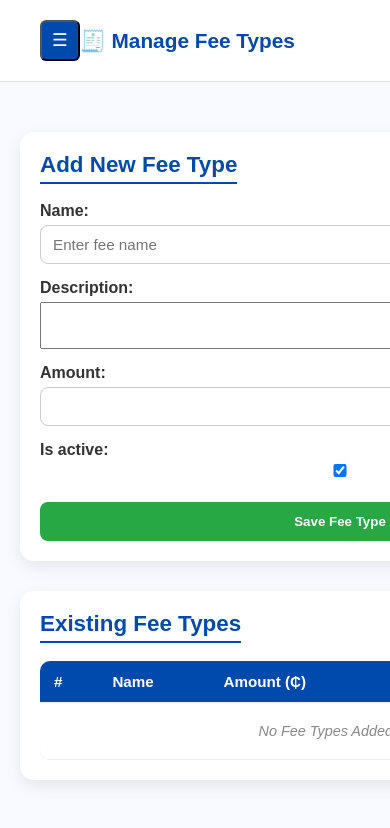
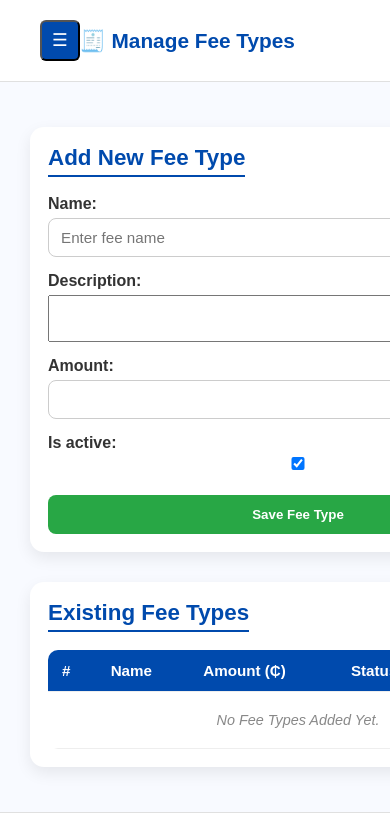
Before and after one commit to mohammedshamsudeen310-art/SMS, a Django app: page /finance/fees/types/ in a window 390 px wide. Shown: the top 828 px of the page. Run offline with Django 5.2, Linux system fonts and the light colour scheme; data that the repository does not hold is empty.

Commit message:
update entire project with latest changes

```diff
--- a/templates/finance/fee_types.html
+++ b/templates/finance/fee_types.html
@@ -5,6 +5,7 @@
 {% block content %}
 <div class="fee-container">
 
+  <!-- Fee Type Form -->
   <div class="fee-form">
     <h2>Add New Fee Type</h2>
     <form method="post">
@@ -14,10 +15,9 @@
     </form>
   </div>
 
+  <!-- Fee List -->
   <div class="fee-list">
     <h2>Existing Fee Types</h2>
-
-    <!-- 🔹 Scrollable Table Wrapper -->
     <div class="table-wrapper">
       <table>
         <thead>
@@ -68,6 +68,8 @@
   gap: 30px;
   margin: 30px auto;
   align-items: start;
+  max-width: 1200px;
+  padding: 0 20px;
 }
 
 /* 🔹 Panels */
@@ -80,7 +82,7 @@
 }
 
 .fee-form:hover, .fee-list:hover {
-  transform: translateY(-3px);
+  transform: translateY(-2px);
   box-shadow: 0 8px 18px rgba(0, 0, 0, 0.12);
 }
 
@@ -115,6 +117,7 @@ form input, form select {
   font-size: 0.95rem;
   outline: none;
   transition: 0.3s;
+  width: 100%;
 }
 
 form input:focus, form select:focus {
@@ -138,18 +141,17 @@ form input:focus, form select:focus {
 
 .btn-save:hover {
   background: #218838;
-  transform: translateY(-2px);
+  transform: translateY(-1px);
 }
 
 /* 🔹 Scrollable Table Wrapper */
 .table-wrapper {
   overflow-x: auto;
+  -webkit-overflow-scrolling: touch;
   border-radius: 10px;
-  -webkit-overflow-scrolling: touch;
-  box-shadow: inset 0 0 0 1px #ddd;
+  scrollbar-width: thin;
 }
 
-/* 🔹 Scrollbar Styling */
 .table-wrapper::-webkit-scrollbar {
   height: 8px;
 }
@@ -157,19 +159,13 @@ form input:focus, form select:focus {
   background: #004aad;
   border-radius: 8px;
 }
-.table-wrapper::-webkit-scrollbar-thumb:hover {
-  background: #003080;
-}
-.table-wrapper::-webkit-scrollbar-track {
-  background: #f2f2f2;
-}
 
 /* 🔹 Table Styles */
 table {
   width: 100%;
   border-collapse: collapse;
   background: #fff;
-  min-width: 600px; /* Ensures scrollability on small screens */
+  min-width: 600px; /* ensures horizontal scroll */
 }
 
 th, td {
@@ -189,6 +185,7 @@ th {
 td {
   color: #333;
   font-size: 0.9rem;
+  white-space: nowrap;
 }
 
 tr:hover {
@@ -234,7 +231,6 @@ tr:hover {
   text-decoration: none;
   font-size: 0.85rem;
   transition: background 0.3s ease, transform 0.2s ease;
-  white-space: nowrap;
 }
 
 .btn-edit {
@@ -257,13 +253,29 @@ tr:hover {
   transform: translateY(-1px);
 }
 
-/* 🔹 Responsive */
-@media(max-width: 900px) {
+/* 🔹 Responsive Design */
+@media (max-width: 992px) {
   .fee-container {
     grid-template-columns: 1fr;
   }
+}
+
+@media (max-width: 600px) {
+  .fee-container {
+    margin: 15px auto;
+    padding: 10px;
+  }
+
   .fee-form, .fee-list {
-    padding: 20px;
+    padding: 18px;
+  }
+
+  .btn-edit, .btn-delete {
+    padding: 8px 10px;
+  }
+
+  table {
+    min-width: 500px;
   }
 }
 </style>
```
